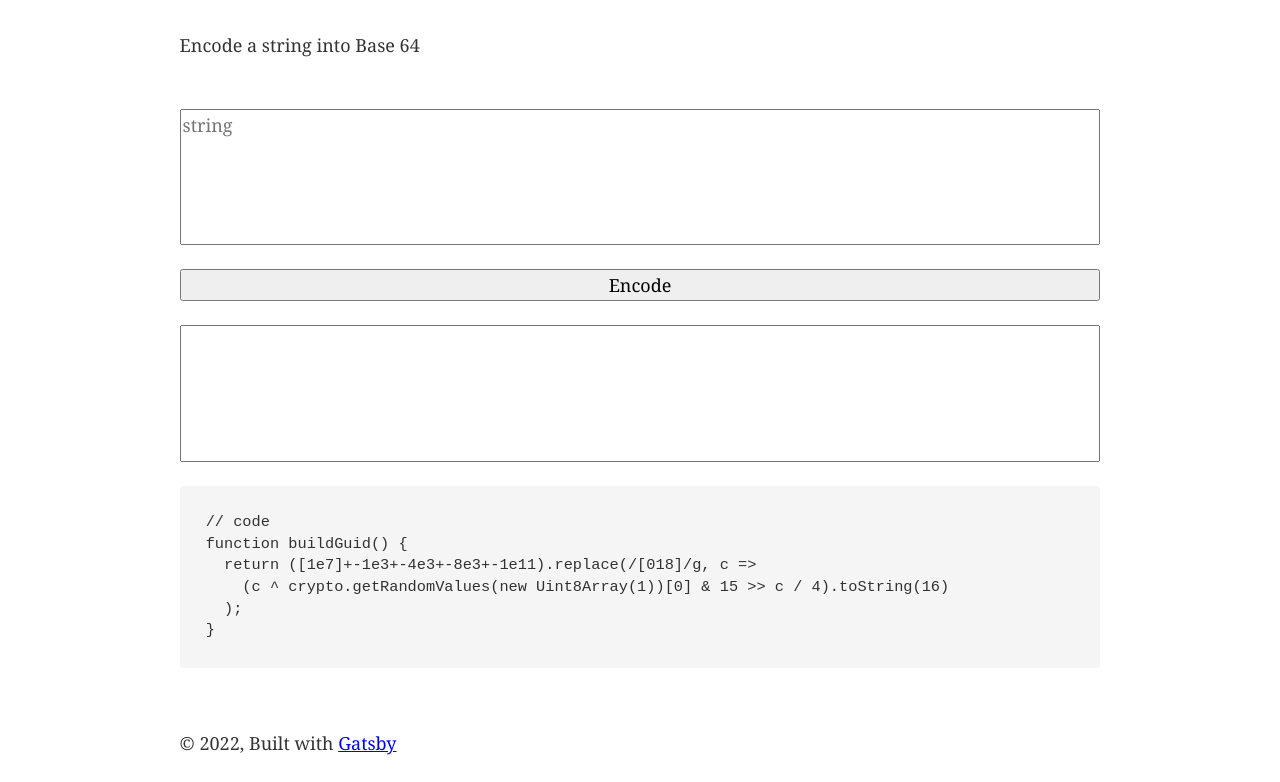
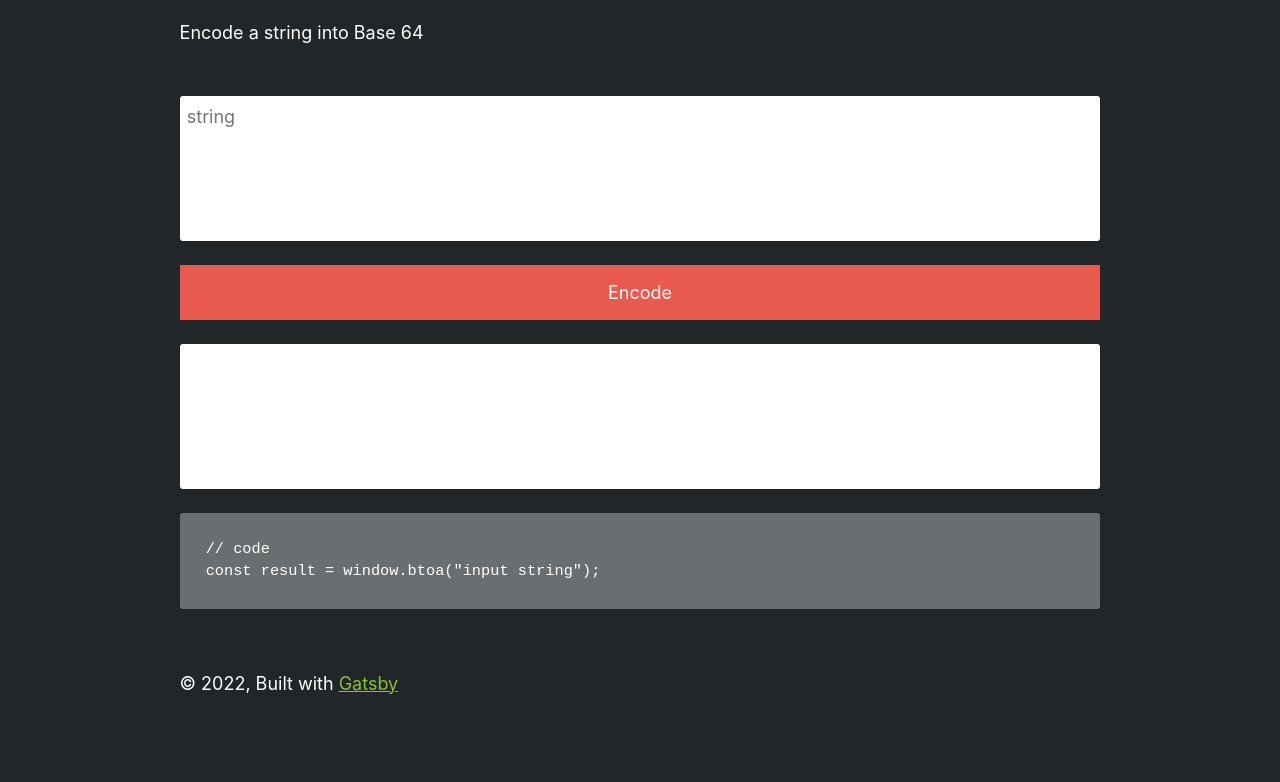
Before and after one commit to MurrayJack/quick-func, a Gatsby site: page /functions/base64encode in a window 1280 px wide. Shown: the part 185-967 px from the top of the page. After the commit the page ends 908 px from the top, so only its background shows below. Built offline with nearby package versions, Linux system fonts and the light colour scheme; Gatsby itself is replaced by a stand-in of ours.

Commit message:
getting a system together

```diff
--- a/src/components/header.js
+++ b/src/components/header.js
@@ -5,7 +5,6 @@ import { Link } from "gatsby"
 const Header = ({ siteTitle }) => (
   <header
     style={{
-      background: `rebeccapurple`,
       marginBottom: `1.45rem`,
     }}
   >
--- a/src/components/layout.css
+++ b/src/components/layout.css
@@ -19,6 +19,12 @@ body {
   -webkit-font-feature-settings: "kern", "liga", "clig", "calt";
   font-feature-settings: "kern", "liga", "clig", "calt";
 }
+
+* {
+  font-family: -apple-system, BlinkMacSystemFont, Segoe UI, Roboto, Oxygen,
+  Ubuntu, Cantarell, Fira Sans, Droid Sans, Helvetica Neue, sans-serif;
+}
+
 article,
 aside,
 details,
@@ -162,6 +168,8 @@ select,
 textarea {
   font: inherit;
   margin: 0;
+  font-family: -apple-system, BlinkMacSystemFont, Segoe UI, Roboto, Oxygen,
+    Ubuntu, Cantarell, Fira Sans, Droid Sans, Helvetica Neue, sans-serif;
 }
 optgroup {
   font-weight: 700;
@@ -595,3 +603,39 @@ pre tt:after {
     font-size: 100%;
   }
 }
+
+body {
+  background-color: #222629;
+  color: white;
+}
+
+button {
+  background-color: #e85a4f;
+  color: white;
+  border: none;
+  padding: 0.8em
+}
+
+input {
+  padding: 0.4em;
+  border: 0;
+  border-radius: 3px;
+}
+
+pre {
+  background-color: #6b6e70;
+}
+
+header {
+  background-color: #e85a4f;
+}
+
+a {
+  color: #86c232
+}
+
+textarea {
+  padding: 0.4em;
+  border: 0;
+  border-radius: 3px;
+}
--- a/src/pages/functions/base64encode.tsx
+++ b/src/pages/functions/base64encode.tsx
@@ -11,9 +11,11 @@ const IndexPage = () => {
 
   React.useEffect(() => {
     button.current.addEventListener("click", () => {
-      result.current.value = window.btoa(input?.current?.value)
-      result.current.focus()
-      result.current.select()
+      if (input?.current?.value) {
+        result.current.value = window.btoa(input?.current?.value)
+        result.current.focus()
+        result.current.select()
+      }
     })
   }, [])
 
@@ -22,7 +24,7 @@ const IndexPage = () => {
       <Seo title="Base64 Encode" description="Encode a string into base64" />
 
       <Page>
-        <h1>Base64 Encode</h1>
+        <h2>Base64 Encode</h2>
 
         <p>Encode a string into Base 64</p>
 
@@ -44,11 +46,8 @@ const IndexPage = () => {
 
         <Code>
           {`
-function buildGuid() {
-  return ([1e7]+-1e3+-4e3+-8e3+-1e11).replace(/[018]/g, c =>
-    (c ^ crypto.getRandomValues(new Uint8Array(1))[0] & 15 >> c / 4).toString(16)
-  );
-}`}
+const result = window.btoa("input string");
+`}
         </Code>
       </Page>
     </Layout>
```
Also changed, not shown: src/pages/functions/guid.tsx (+13 -5 lines).
